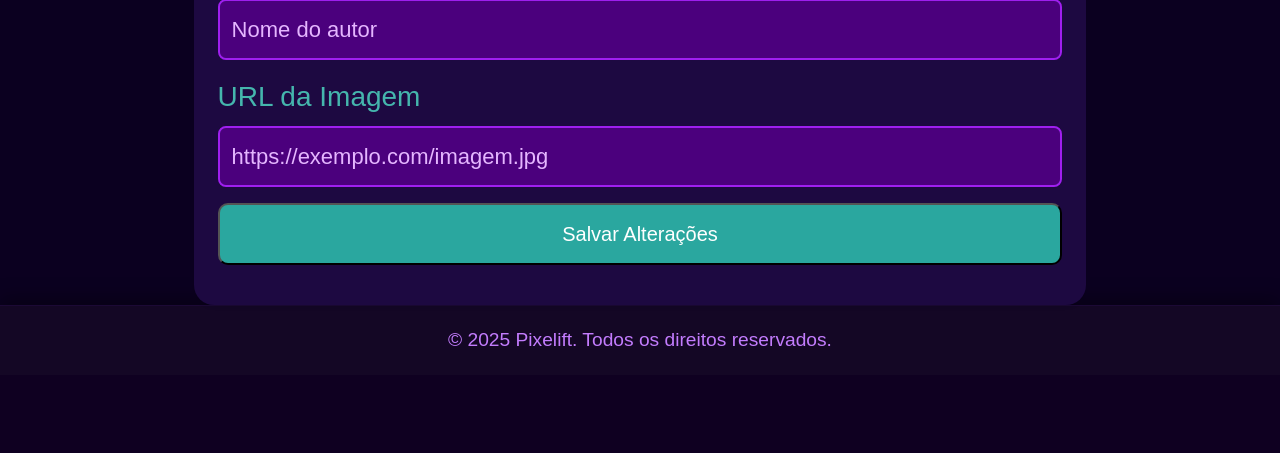
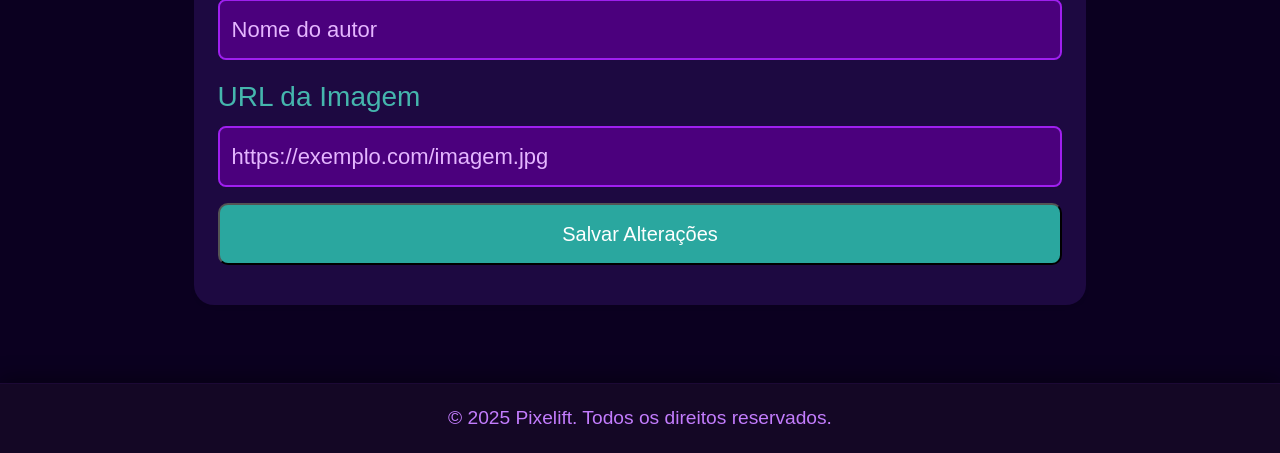
Before and after one commit to gehlisboa/trabalho, a PHP site: page /postagem/editar_postagem.html in a window 1280 px wide. Shown: the part 832-1285 px from the top of the page. Before the commit the page ends 1178 px from the top, so only its background shows below. Run offline with PHP 8.4, Linux system fonts and the light colour scheme; some web fonts are replaced.

Commit message:
finalizado

```diff
--- a/Geovanna_Victoria/front_end/postagem/criar_postagem.html
+++ b/Geovanna_Victoria/front_end/postagem/criar_postagem.html
@@ -93,7 +93,7 @@
     <div class="container mt-5">
         <h1 class="mb-4">Criar Nova Postagem</h1>
 
-        <div class="card p-4 shadow-sm">
+        <div class="card-2 p-4 shadow-sm">
             <div class="mb-3">
                 <label class="form-label">Título</label>
                 <input type="text" id="titulo" class="form-control" placeholder="Digite o título">
--- a/Geovanna_Victoria/front_end/postagem/editar_postagem.html
+++ b/Geovanna_Victoria/front_end/postagem/editar_postagem.html
@@ -92,7 +92,7 @@
     <div class="container mt-5">
         <h1 class="mb-4">Editar Postagem</h1>
 
-        <div class="card p-4 shadow-sm">
+        <div class="card-2 p-4 shadow-sm">
 
             <div class="mb-3">
                 <label class="form-label">Código da Postagem</label>
--- a/Geovanna_Victoria/front_end/style.css
+++ b/Geovanna_Victoria/front_end/style.css
@@ -317,6 +321,17 @@ li{
   padding: 20px;
 }
 
+.card-2{
+  width: 80%;
+  max-width: 900px;
+  margin: 0 auto; /* sem margem inferior extra */
+  background: #1d0941 !important;
+  border: none !important;
+  border-radius: 20px !important;
+  overflow: hidden !important;
+  padding: 20px;
+   margin-bottom: 7% !important;
+}
 
 .card img {
   width: 100%;
```
Also changed, not shown: other parts of Geovanna_Victoria/front_end/style.css (+26 -19 lines).
